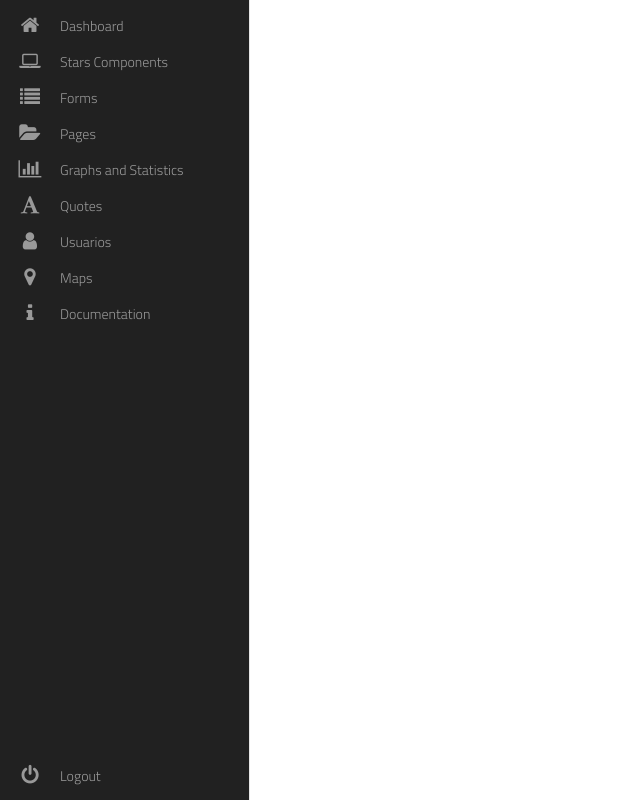
After one commit to pedritoeldulce/conexionPostgresFlask, a Flask app: template app/templates/base_index.html in a window 1280 px wide. The commit adds this page. Shown: the whole page, without its empty margins (0-640 px from the left). Run offline with Flask 2, Linux system fonts and the light colour scheme; the template is opened without the code that fills it, so the values that code supplies are empty; some libraries are stand-ins or nearby versions; some web fonts are replaced.

Commit message:
agregó vistas user y plantilla de sider_menu.css/html

```diff
--- /dev/null
+++ b/app/static/css/sider_menu.css
@@ -0,0 +1,129 @@
+@import url(//netdna.bootstrapcdn.com/font-awesome/4.0.3/css/font-awesome.css);
+
+@import url(https://fonts.googleapis.com/css?family=Titillium+Web:300);
+.fa-2x {
+font-size: 2em;
+}
+.fa {
+position: relative;
+display: table-cell;
+width: 60px;
+height: 36px;
+text-align: center;
+vertical-align: middle;
+font-size:20px;
+}
+
+
+.main-menu:hover,nav.main-menu.expanded {
+width:250px;
+overflow:visible;
+}
+
+.main-menu {
+background:#212121;
+border-right:1px solid #e5e5e5;
+position:absolute;
+top:0;
+bottom:0;
+height:100%;
+left:0;
+width:60px;
+overflow:hidden;
+-webkit-transition:width .05s linear;
+transition:width .05s linear;
+-webkit-transform:translateZ(0) scale(1,1);
+z-index:1000;
+}
+
+.main-menu>ul {
+margin:7px 0;
+}
+
+.main-menu li {
+position:relative;
+display:block;
+width:250px;
+}
+
+.main-menu li>a {
+position:relative;
+display:table;
+border-collapse:collapse;
+border-spacing:0;
+color:#999;
+ font-family: arial;
+font-size: 14px;
+text-decoration:none;
+-webkit-transform:translateZ(0) scale(1,1);
+-webkit-transition:all .1s linear;
+transition:all .1s linear;
+
+}
+
+.main-menu .nav-icon {
+position:relative;
+display:table-cell;
+width:60px;
+height:36px;
+text-align:center;
+vertical-align:middle;
+font-size:18px;
+}
+
+.main-menu .nav-text {
+position:relative;
+display:table-cell;
+vertical-align:middle;
+width:190px;
+  font-family: 'Titillium Web', sans-serif;
+}
+
+.main-menu>ul.logout {
+position:absolute;
+left:0;
+bottom:0;
+}
+
+.no-touch .scrollable.hover {
+overflow-y:hidden;
+}
+
+.no-touch .scrollable.hover:hover {
+overflow-y:auto;
+overflow:visible;
+}
+
+a:hover,a:focus {
+text-decoration:none;
+}
+
+nav {
+-webkit-user-select:none;
+-moz-user-select:none;
+-ms-user-select:none;
+-o-user-select:none;
+user-select:none;
+}
+
+nav ul,nav li {
+outline:0;
+margin:0;
+padding:0;
+}
+.main-menu li:hover>a,nav.main-menu li.active>a,.dropdown-menu>li>a:hover,.dropdown-menu>li>a:focus,.dropdown-menu>.active>a,.dropdown-menu>.active>a:hover,.dropdown-menu>.active>a:focus,.no-touch .dashboard-page nav.dashboard-menu ul li:hover a,.dashboard-page nav.dashboard-menu ul li.active a {
+color:#fff;
+background-color:#5fa2db;
+}
+.area {
+float: left;
+#background: #e2e1e2;
+width: 100%;
+height: 100%;
+}
+@font-face {
+  font-family: 'Titillium Web';
+  font-style: normal;
+  font-weight: 300;
+  src: local('Titillium WebLight'), local('TitilliumWeb-Light'), url(http://themes.googleusercontent.com/static/fonts/titilliumweb/v2/anMUvcNT0H1YN4FII8wpr24bNCNEoFTpS2BTjF6FB5E.woff) format('woff');
+}
--- /dev/null
+++ b/app/templates/base_index.html
@@ -0,0 +1,126 @@
+<!DOCTYPE html>
+<html lang="en">
+<head>
+    <meta charset="UTF-8">
+    <title>{% block title %}{% endblock %}</title>
+
+    <link href="https://cdn.jsdelivr.net/npm/bootstrap@5.2.0/dist/css/bootstrap.min.css" rel="stylesheet"
+      integrity="sha384-gH2yIJqKdNHPEq0n4Mqa/HGKIhSkIHeL5AyhkYV8i59U5AR6csBvApHHNl/vI1Bx" crossorigin="anonymous">
+
+    <link rel="stylesheet" href="{{url_for('static', filename='css/sider_menu.css')}}">
+
+    {% block CustomCSS %}
+    {% endblock %}
+
+</head>
+<body>
+    {% block body%}
+
+    <div class="area">
+        {% block content %}
+        {% endblock %}
+    </div>
+        <nav class="main-menu">
+            <ul>
+                <li>
+                    <a href="http://justinfarrow.com">
+                        <i class="fa fa-home fa-2x"></i>
+                        <span class="nav-text">
+                            Dashboard
+                        </span>
+                    </a>
+
+                </li>
+                <li class="has-subnav">
+                    <a href="#">
+                        <i class="fa fa-laptop fa-2x"></i>
+                        <span class="nav-text">
+                            Stars Components
+                        </span>
+                    </a>
+
+                </li>
+                <li class="has-subnav">
+                    <a href="#">
+                       <i class="fa fa-list fa-2x"></i>
+                        <span class="nav-text">
+                            Forms
+                        </span>
+                    </a>
+
+                </li>
+                <li class="has-subnav">
+                    <a href="#">
+                       <i class="fa fa-folder-open fa-2x"></i>
+                        <span class="nav-text">
+                            Pages
+                        </span>
+                    </a>
+
+                </li>
+                <li>
+                    <a href="#">
+                        <i class="fa fa-bar-chart-o fa-2x"></i>
+                        <span class="nav-text">
+                            Graphs and Statistics
+                        </span>
+                    </a>
+                </li>
+                <li>
+                    <a href="#">
+                        <i class="fa fa-font fa-2x"></i>
+                        <span class="nav-text">
+                           Quotes
+                        </span>
+                    </a>
+                </li>
+                <li>
+                   <a href="{{url_for('page.get_users')}}">
+                       <i class="fa fa-user fa-2x"></i>
+                        <span class="nav-text">
+                            Usuarios
+                        </span>
+                    </a>
+                </li>
+                <li>
+                   <a href="#">
+                        <i class="fa fa-map-marker fa-2x"></i>
+                        <span class="nav-text">
+                            Maps
+                        </span>
+                    </a>
+                </li>
+                <li>
+                    <a href="#">
+                       <i class="fa fa-info fa-2x"></i>
+                        <span class="nav-text">
+                            Documentation
+                        </span>
+                    </a>
+                </li>
+            </ul>
+
+            <ul class="logout">
+                <li>
+                   <a href="{{url_for('page.login')}}">
+                         <i class="fa fa-power-off fa-2x"></i>
+                        <span class="nav-text">
+                            Logout
+                        </span>
+                    </a>
+                </li>
+            </ul>
+        </nav>
+
+
+
+
+    {% endblock %}
+
+    <script src="https://cdn.jsdelivr.net/npm/bootstrap@5.2.0/dist/js/bootstrap.bundle.min.js"
+        integrity="sha384-A3rJD856KowSb7dwlZdYEkO39Gagi7vIsF0jrRAoQmDKKtQBHUuLZ9AsSv4jD4Xa" crossorigin="anonymous"></script>
+
+    {% block CustomJS%}
+    {% endblock %}
+</body>
+</html>
```
Also changed, not shown: app/models/ModelUser.py (+25 -0 lines), app/templates/index.html (+16 -7 lines), app/templates/user/users.html (added, +62 -0 lines), app/views.py (+13 -3 lines).
